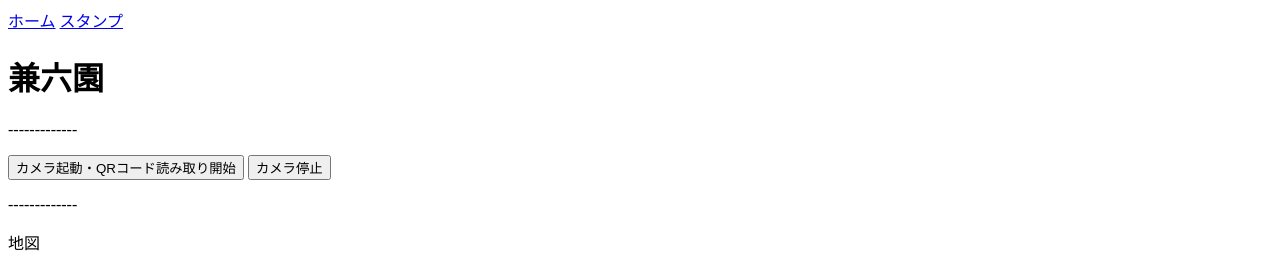
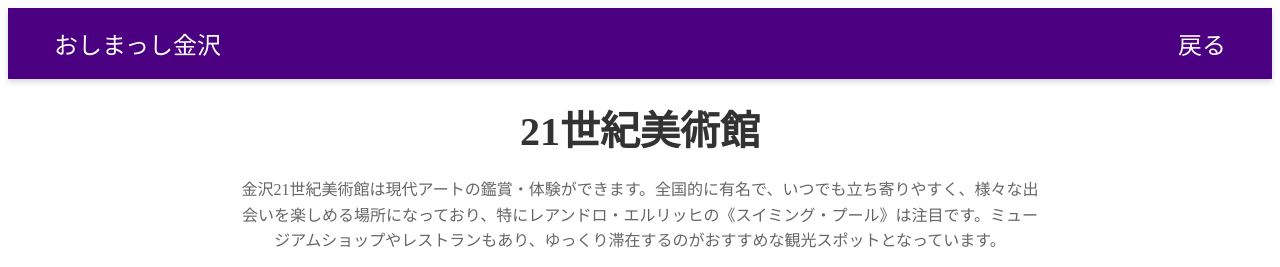
Before and after one commit to kodai-160/flask-PD, a Flask app: page /noon/stamp7 in a window 1280 px wide. Shown: the top 267 px of the page. Run offline with Flask 3, Linux system fonts and the light colour scheme; some libraries are stand-ins or nearby versions.

Commit message:
担当箇所を制作中

```diff
--- /dev/null
+++ b/static/css/noon7.css
@@ -0,0 +1,44 @@
+.header {
+    background-color: #4B0082; /* 画像に合わせた色 */
+    color: white;
+    display: flex;
+    justify-content: space-between;
+    align-items: center;
+    padding: 10px 20px; /* 余白を調整 */
+    font-size: 24px; /* 文字の大きさを調整 */
+    box-shadow: 0 3px 6px rgba(0, 0, 0, 0.16); /* シャドウを追加 */
+}
+.header .title {
+    margin-right: auto; /* タイトルを左に押し出す */
+}
+.header a {
+    color: white;
+    text-decoration: none;
+    padding: 8px 16px;
+    margin: 0 10px;
+}
+.header a:hover {
+    background-color: rgba(255, 255, 255, 0.2);
+}
+
+.museum-info {
+    display: flex;
+    flex-direction: column;
+    align-items: center;
+    text-align: center;
+    padding: 20px;
+}
+
+.museum-info h1 {
+    margin: 0;
+    font-size: 2.5em;
+    color: #333;
+}
+
+.info {
+    max-width: 800px; /* 適宜調整 */
+    margin-top: 20px;
+    font-size: 1em;
+    line-height: 1.6;
+    color: #666;
+}
--- a/templates/night/stamp1.html
+++ b/templates/night/stamp1.html
@@ -2,7 +2,7 @@
 <html lang="ja" dir="ltr">
     <head>
         <meta charset="utf-8">
-        <title>兼六園</title>
+        <title>アドバンスドエアー</title>
         <script src="https://cdn.jsdelivr.net/npm/jsqr/dist/jsQR.js"></script>
         <link rel="stylesheet" href="{{ url_for('static', filename='css/kenrokuen.css') }}">
     </head>
--- a/templates/noon/stamp7.html
+++ b/templates/noon/stamp7.html
@@ -2,17 +2,21 @@
 <html lang="ja" dir="ltr">
     <head>
         <meta charset="utf-8">
-        <title>兼六園</title>
+        <title>21世紀美術館</title>
+        <link rel="stylesheet" href="{{ url_for('static', filename='css/noon7.css') }}">
         <script src="https://cdn.jsdelivr.net/npm/jsqr/dist/jsQR.js"></script>
     </head>
     <body>
-        <header>
-            <div>
-                <a href="../">ホーム</a>
-                <a href="../stamp_rally_noon">スタンプ</a>
+        <div class="header">
+            <a href="/" class="title">おしまっし金沢</a>
+            <a href="{{ url_for('stamp_rally_noon') }}">戻る</a>
+        </div>
+        <section class="museum-info">
+            <h1>21世紀美術館</h1>
+            <div class="info">
+                金沢21世紀美術館は現代アートの鑑賞・体験ができます。全国的に有名で、いつでも立ち寄りやすく、様々な出会いを楽しめる場所になっており、特にレアンドロ・エルリッヒの《スイミング・プール》は注目です。ミュージアムショップやレストランもあり、ゆっくり滞在するのがおすすめな観光スポットとなっています。
             </div>
-        </header>
-        <h1>兼六園</h1>
+        </section>
         <p>-------------</p>
         <button onclick="startCamera()">カメラ起動・QRコード読み取り開始</button>
         <button id="stop-camera-btn">カメラ停止</button>
@@ -132,8 +136,7 @@
 
 
         <p>-------------</p>
-        <p>地図</p>
-        <p><iframe src="https://www.google.com/maps/embed?pb=!1m18!1m12!1m3!1d3204.6675647453562!2d136.66007657529306!3d36.56212777231593!2m3!1f0!2f0!3f0!3m2!1i1024!2i768!4f13.1!3m3!1m2!1s0x5ff83383f9b25905%3A0x970a7b3df003f2e4!2z5YW85YWt5ZyS!5e0!3m2!1sja!2sjp!4v1700196815906!5m2!1sja!2sjp" width="600" height="450" style="border:0;" allowfullscreen="" loading="lazy" referrerpolicy="no-referrer-when-downgrade"></iframe></p>
+        <p><iframe src="https://www.google.com/maps/embed?pb=!1m18!1m12!1m3!1d3204.719685398356!2d136.65595017563356!3d36.56087127231635!2m3!1f0!2f0!3f0!3m2!1i1024!2i768!4f13.1!3m3!1m2!1s0x5ff83380db53b801%3A0x512a01db8b6568c1!2z6YeR5rKiMjHkuJbntIDnvo7ooZPppKg!5e0!3m2!1sja!2sjp!4v1703210818152!5m2!1sja!2sjp" width="600" height="450" style="border:0;" allowfullscreen="" loading="lazy" referrerpolicy="no-referrer-when-downgrade"></iframe></p>
 
         <p>コメント投稿</p>
         <div>
--- a/templates/register.html
+++ b/templates/register.html
@@ -3,8 +3,12 @@
 <head>
     <meta charset="UTF-8">
     <title>ユーザー登録</title>
+    <link rel="stylesheet" href="{{ url_for('static', filename='css/style.css') }}">
 </head>
 <body>
+    <div class="header">
+        <a href="/" class="title">おしまっし金沢</a>
+    </div>
     <form method="post">
         <label for="name">名前:</label>
         <input type="text" id="name" name="name" required><br>
```
Also changed, not shown: templates/login.html (+11 -0 lines), templates/stamp_rally_morning.html (+11 -1 lines), templates/stamp_rally_night.html (+11 -1 lines), templates/stamp_rally_noon.html (+11 -1 lines), instance/users.db, static/css/stamp_rally_morning.css (line endings or trailing spaces).
